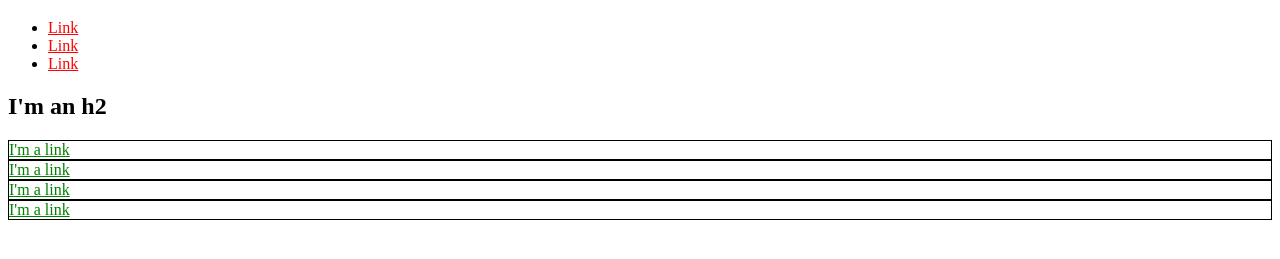
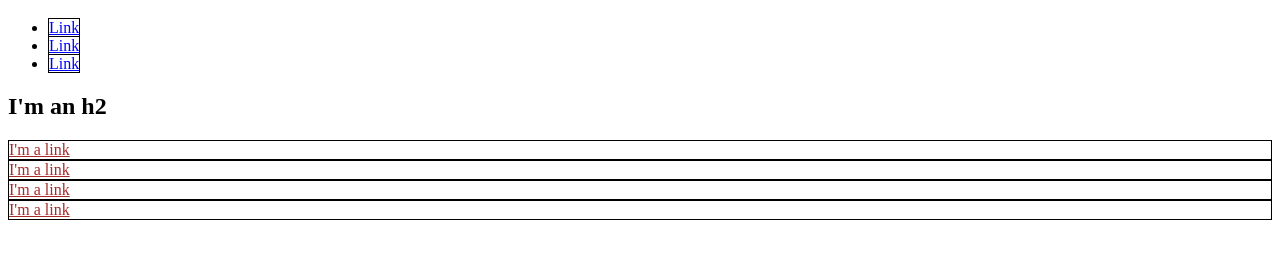
Before and after one commit to brandonprograms/brandonprograms.github.io, a plain HTML site: page index.html in a window 1280 px wide. Shown: the part 61-320 px from the top of the page. Drawn offline with Linux system fonts and the light colour scheme.

Commit message:
index css work

```diff
--- a/index.html
+++ b/index.html
@@ -3,32 +3,44 @@
   <head>
     <title>Test Page: Don't Panic</title>
     <meta charset="utf-8">
+    <style>
+      div {
+            border: 1px solid black;
+          }
+      div a {
+        color: brown;
+      }
+      li a{
+        border: 1px solid black;
+        color: blue;
+      }
+    </style>
   </head>
   <body>
     <h1>I'm an h1</h1>
     <ul>
       <li>
-        <a href="http://example.com/" style="color: red;">Link</a>
+        <a href="http://example.com/" >Link</a>
       </li>
       <li>
-        <a href="http://example.com/" style="color: red;">Link</a>
+        <a href="http://example.com/" >Link</a>
       </li>
       <li>
-        <a href="http://example.com/" style="color: red;">Link</a>
+        <a href="http://example.com/" >Link</a>
       </li>
     </ul>
     <h2>I'm an h2</h2>
-    <div style="border: 1px solid black;">
-      <a href="http://example.com/" style="color: green;">I'm a link</a>
+    <div id="exec-bio" class="bio-box">
+      <a href="http://example.com/" >I'm a link</a>
     </div>
-    <div style="border: 1px solid black;">
-      <a href="http://example.com/" style="color: green;">I'm a link</a>
+    <div class="bio-box">
+      <a href="http://example.com/" >I'm a link</a>
     </div>
-    <div style="border: 1px solid black;">
-      <a href="http://example.com/" style="color: green;">I'm a link</a>
+    <div class="bio-box">
+      <a href="http://example.com/" >I'm a link</a>
     </div>
-    <div style="border: 1px solid black;">
-      <a href="http://example.com/" style="color: green;">I'm a link</a>
+    <div class="bio-box">
+      <a href="http://example.com/" >I'm a link</a>
     </div>
   </body>
 </html>
```
